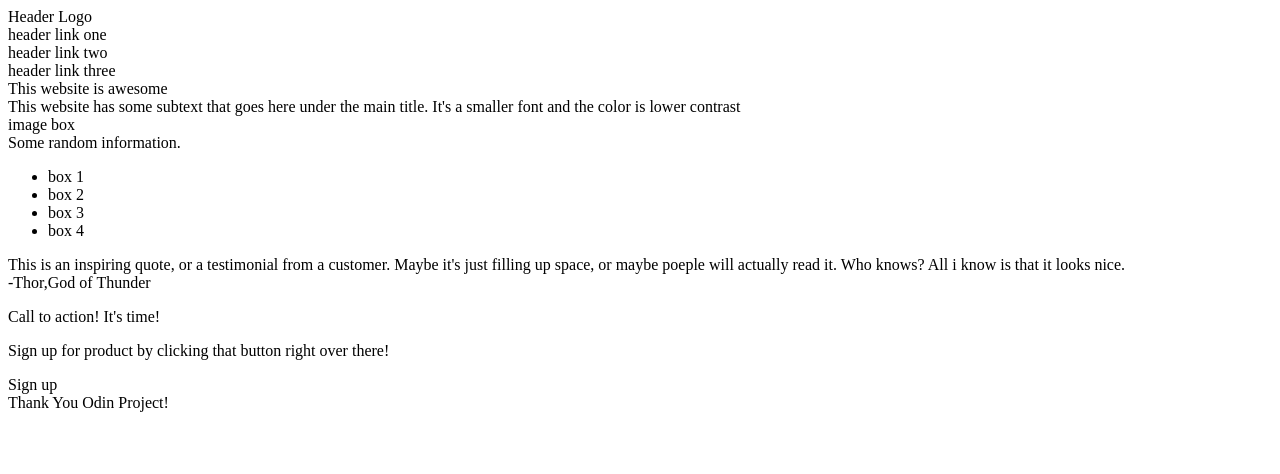
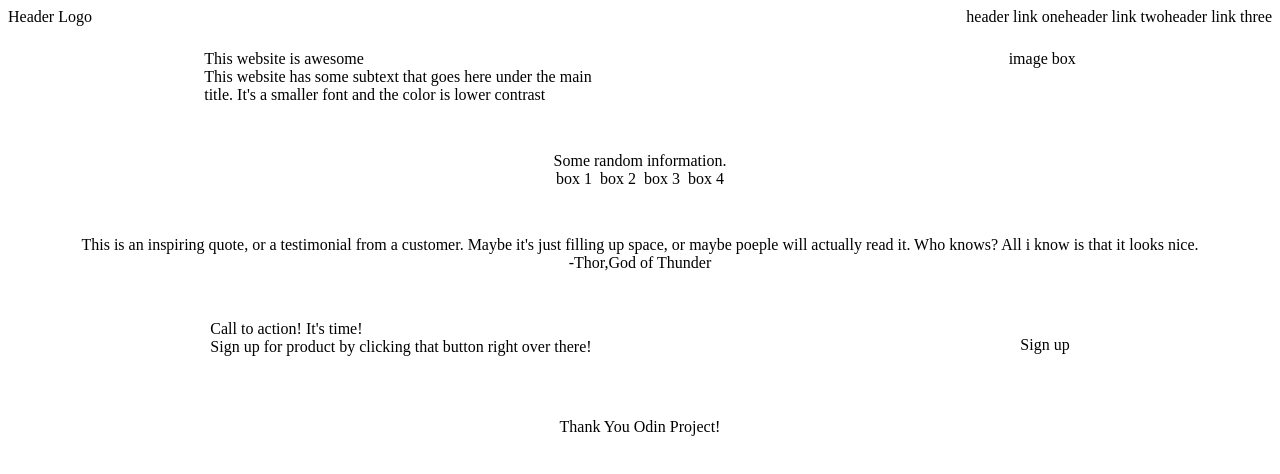
Before and after one commit to Ineshtandy/Simplistic-Landing-Page, a plain HTML site: page index.html in a window 1280 px wide. Drawn offline with Linux system fonts and the light colour scheme.

Commit message:
STYLE FILE CREATION AND INDEX UPDATE Sytle file has been created and a basic layout of the page has been adjusted as per the design given. Minor changes were required to be made in the index file including, addition of more classes for organisation.

```diff
--- a/index.html
+++ b/index.html
@@ -3,29 +3,30 @@
     <head>
         <meta charset="UTF-8">
         <title>Simplistic Landing Page</title>
+        <link rel="stylesheet" href="style.css">
     </head>
 
     <body>
         <div class="header">
             <div class="pt1">
                 <div>Header Logo</div>
-                <div>header link one</div>
+                <div class="links">header link one</div>
                 <div>header link two</div>
                 <div>header link three</div>
             </div>
 
             <div class="pt2">
 
-                <div class="pt2.1">
-                    <div class="pt2.1.1">
+                <div class="pt2-1">
+                    <div class="pt2-1-1">
                         This website is awesome
                     </div>
-                    <div class="pt2.1.2">
+                    <div class="pt2-1-2">
                         This website has some subtext that goes here under the main title. It's a smaller font and the color is lower contrast
                     </div>
                 </div>
 
-                <div class="pt2.2">image box</div>
+                <div class="pt2-2">image box</div>
 
             </div>
         </div>
@@ -33,7 +34,7 @@
         <div class="sec1">
             <div class="sec1 head">Some random information.</div>
 
-            <ul class="sec1 boxes">
+            <ul class="sec1-boxes">
                 <li>box 1</li>
                 <li>box 2</li>
                 <li>box 3</li>
@@ -47,12 +48,12 @@
         </div>
 
         <div class="sec3">
-            <div>
-                <p>Call to action! It's time!</p>
-                <p>Sign up for product by clicking that button right over there!</p>
+            <div class="left">
+                <div>Call to action! It's time!</div>
+                <div>Sign up for product by clicking that button right over there!</div>
             </div>
 
-            <div>Sign up</div>
+            <p class="sign-button">Sign up</p>
         </div>
 
         <div class="footer">Thank You Odin Project!</div>
--- /dev/null
+++ b/style.css
@@ -0,0 +1,71 @@
+body{
+    display: flex;
+    flex-direction: column;
+    gap:48px;
+}
+
+.header{
+    display: flex;
+    flex-direction: column;
+    gap: 24px;
+}
+
+.pt1{
+    display: flex;
+}
+
+.pt1 .links{
+    margin-left: auto;
+}
+
+.pt2{
+    display: flex;
+    gap: 12px;
+    justify-content: space-around;
+}
+
+.pt2-1-2{
+    width: 400px;
+}
+
+.sec1{
+    display: flex;
+    flex-direction: column;
+    justify-content: center;
+    align-items: center;
+}
+
+.sec1-boxes{
+    display: flex;
+    list-style-type: none;
+    margin: 0px;
+    padding: 0px;
+    gap: 8px;
+}
+
+.sec2{
+    display: flex;
+    flex-direction: column;
+    align-items: center;
+    /*width: 600px;*/
+    justify-content: center;
+    flex-wrap:wrap;
+}
+
+.sec3{
+    display: flex;
+    justify-content: space-around;
+    gap: 24px;
+}
+
+.sec3 .left{
+    display: flex;
+    flex-direction: column;
+}
+
+.footer{
+    display: flex;
+    margin-top: auto;
+    justify-content: center;
+    align-items: center;
+}
```
